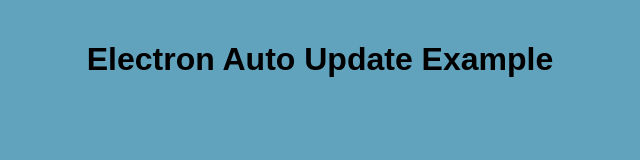
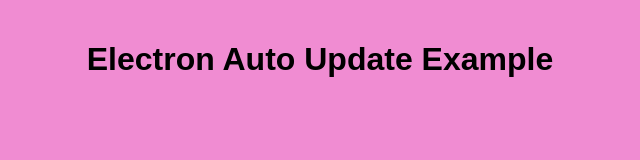
Before and after one commit to christianbobsin/electrion-auto-updater, an Electron app: page index.html in a window 800 px wide. Shown: the whole page, without its empty margins (80-720 px from the left). Drawn offline with Linux system fonts and the light colour scheme; no server answers.

Commit message:
1.0.4 update

```diff
--- a/index.html
+++ b/index.html
@@ -8,7 +8,7 @@
             margin: 0;
             padding: 20px;
             font-family: sans-serif;
-            background-color: #61a3bd;
+            background-color: #f08cd2;
             text-align: center;
         }
 
--- a/package.json
+++ b/package.json
@@ -1,6 +1,6 @@
 {
   "name": "my-app",
-  "version": "1.0.1",
+  "version": "1.0.4",
   "description": "auto update test",
   "main": "main.js",
   "scripts": {
```
